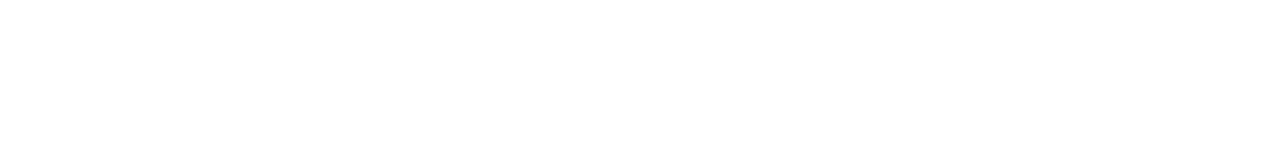
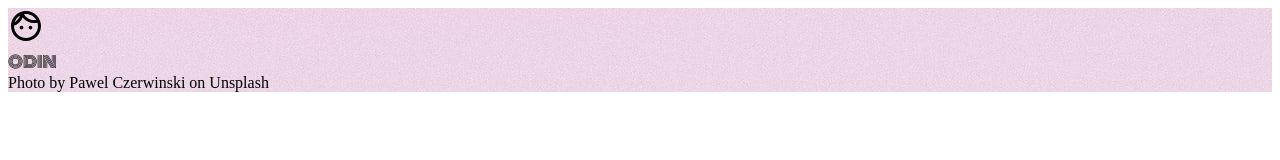
Before and after one commit to snkdrel/sign-up-form, a plain HTML site: page index.html in a window 1280 px wide. Drawn offline with Linux system fonts and the light colour scheme.

Commit message:
Create content to left side of webpage

```diff
--- a/index.html
+++ b/index.html
@@ -8,6 +8,15 @@
     <link rel="stylesheet" href="style.css">
 </head>
 <body>
-    <!-- Photo by Pawel Czerwinski on Unsplash -->
+    <div class="left-side">
+        <div class="logo-div">
+            <img src="img/face_black_36dp.svg" alt="logo">
+            <div>ODIN</div>
+        </div>
+        <div id="image-credit">Photo by Pawel Czerwinski on Unsplash</div>
+    </div>
+    <div class="right-side">
+
+    </div>
 </body>
 </html>
--- a/style.css
+++ b/style.css
@@ -1,5 +1,9 @@
 @import url('https://fonts.googleapis.com/css2?family=Monoton&display=swap');
 
-body{
+.logo-div{
     font-family: 'Monoton', cursive;
 }
+
+.left-side{
+    background-image: url(img/pawel-czerwinski-Xk7ktUfyaNI-unsplash.jpg);
+}
```
